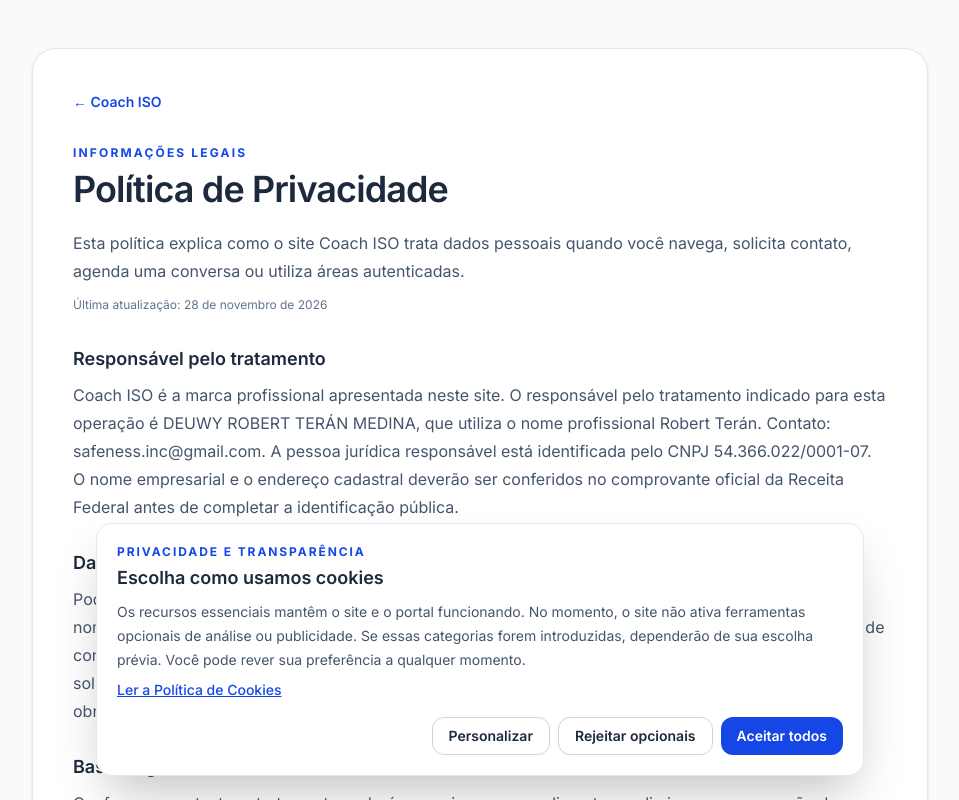
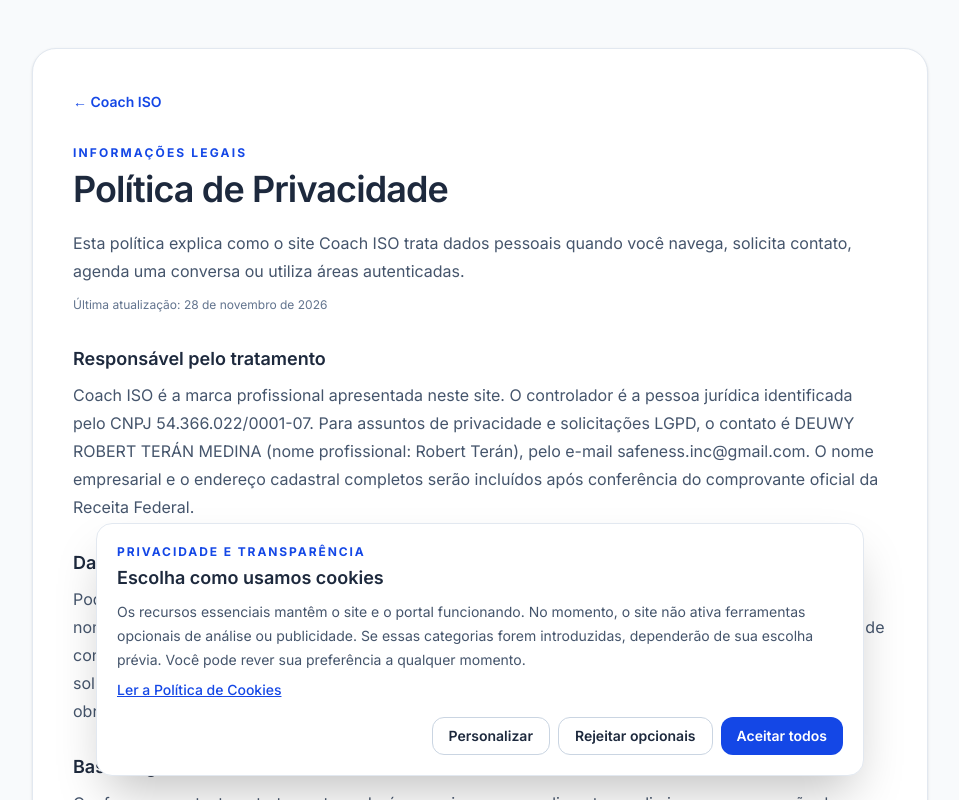
Before and after one commit to safenessinc-cellss/safenessinc-cellss-nuevoCoach, a React (Vite) app: page /privacidade in a window 1280 px wide. Shown: the top 800 px of the page, without its empty margins (160-1119 px from the left). Built offline with nearby package versions, Linux system fonts and the light colour scheme; no server answers; the database is empty.

Commit message:
Clarify Coach ISO data controller and privacy contact

```diff
--- a/src/pages/LegalPage.tsx
+++ b/src/pages/LegalPage.tsx
@@ -5,7 +5,7 @@ const sections = {
     title: 'Política de Privacidade',
     intro: 'Esta política explica como o site Coach ISO trata dados pessoais quando você navega, solicita contato, agenda uma conversa ou utiliza áreas autenticadas.',
     blocks: [
-      ['Responsável pelo tratamento', 'Coach ISO é a marca profissional apresentada neste site. O responsável pelo tratamento indicado para esta operação é DEUWY ROBERT TERÁN MEDINA, que utiliza o nome profissional Robert Terán. Contato: safeness.inc@gmail.com. A pessoa jurídica responsável está identificada pelo CNPJ 54.366.022/0001-07. O nome empresarial e o endereço cadastral deverão ser conferidos no comprovante oficial da Receita Federal antes de completar a identificação pública.'],
+      ['Responsável pelo tratamento', 'Coach ISO é a marca profissional apresentada neste site. O controlador é a pessoa jurídica identificada pelo CNPJ 54.366.022/0001-07. Para assuntos de privacidade e solicitações LGPD, o contato é DEUWY ROBERT TERÁN MEDINA (nome profissional: Robert Terán), pelo e-mail safeness.inc@gmail.com. O nome empresarial e o endereço cadastral completos serão incluídos após conferência do comprovante oficial da Receita Federal.'],
       ['Dados tratados e finalidades', 'Podem ser tratados dados de identificação e contato fornecidos em formulários ou solicitações (como nome, e-mail, telefone, empresa e conteúdo da mensagem), dados necessários à autenticação e gestão de contas no portal, e dados técnicos de navegação e segurança. As finalidades incluem responder solicitações, organizar reuniões, prestar os serviços solicitados, proteger contas e sistemas, cumprir obrigações legais e manter o funcionamento do site.'],
       ['Bases legais', 'Conforme o contexto, o tratamento poderá se apoiar em procedimentos preliminares ou execução de contrato, cumprimento de obrigação legal, exercício regular de direitos, legítimo interesse após avaliação aplicável, ou consentimento quando necessário. O consentimento para cookies opcionais é separado e pode ser revogado.'],
       ['Compartilhamento e fornecedores', 'Os dados podem ser processados por fornecedores de infraestrutura e tecnologia utilizados para hospedar o site (Vercel), autenticar usuários e armazenar dados (Google Firebase/Google Cloud). O site também carrega recursos externos de fontes e imagens quando configurados. Links para serviços externos, como WhatsApp e LinkedIn, seguem as políticas desses terceiros. A relação final de operadores, suboperadores, serviços ativados e respectivas finalidades deve ser confirmada na configuração de produção e nos contratos aplicáveis.'],
```
